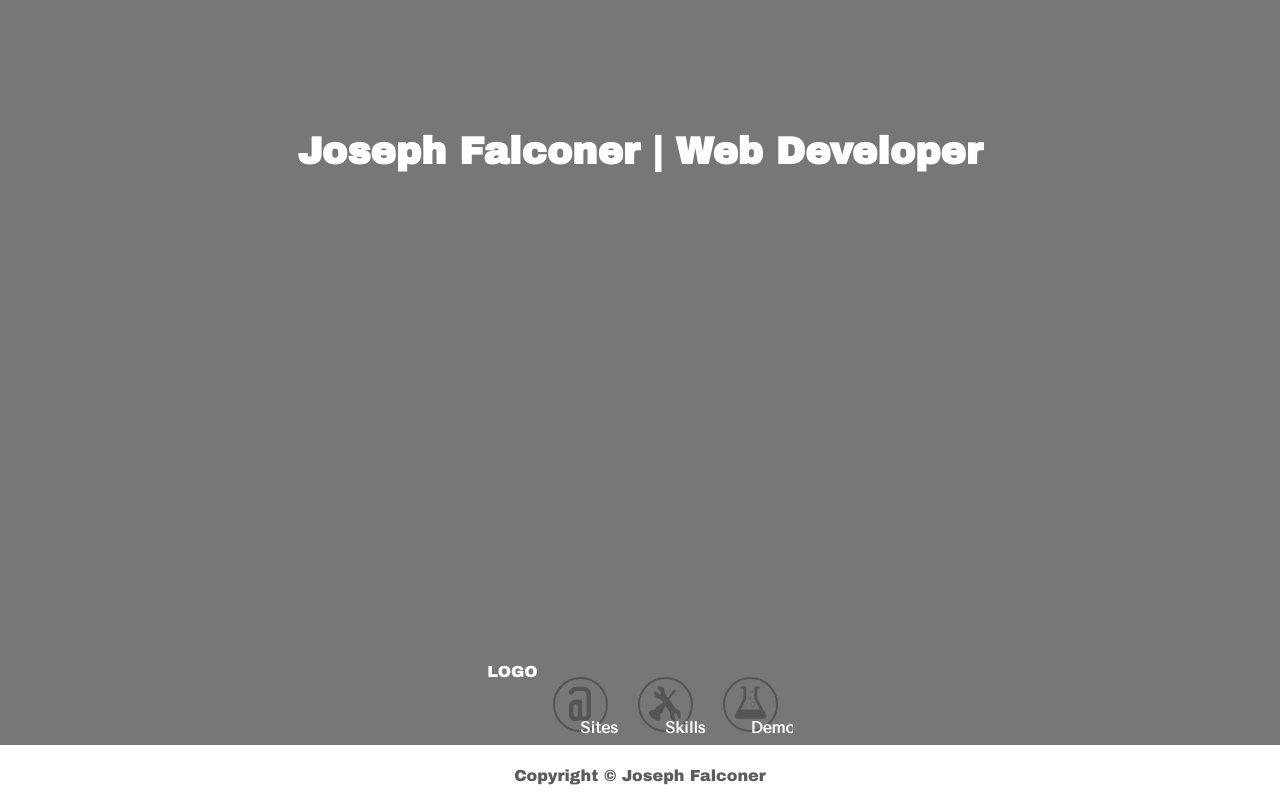
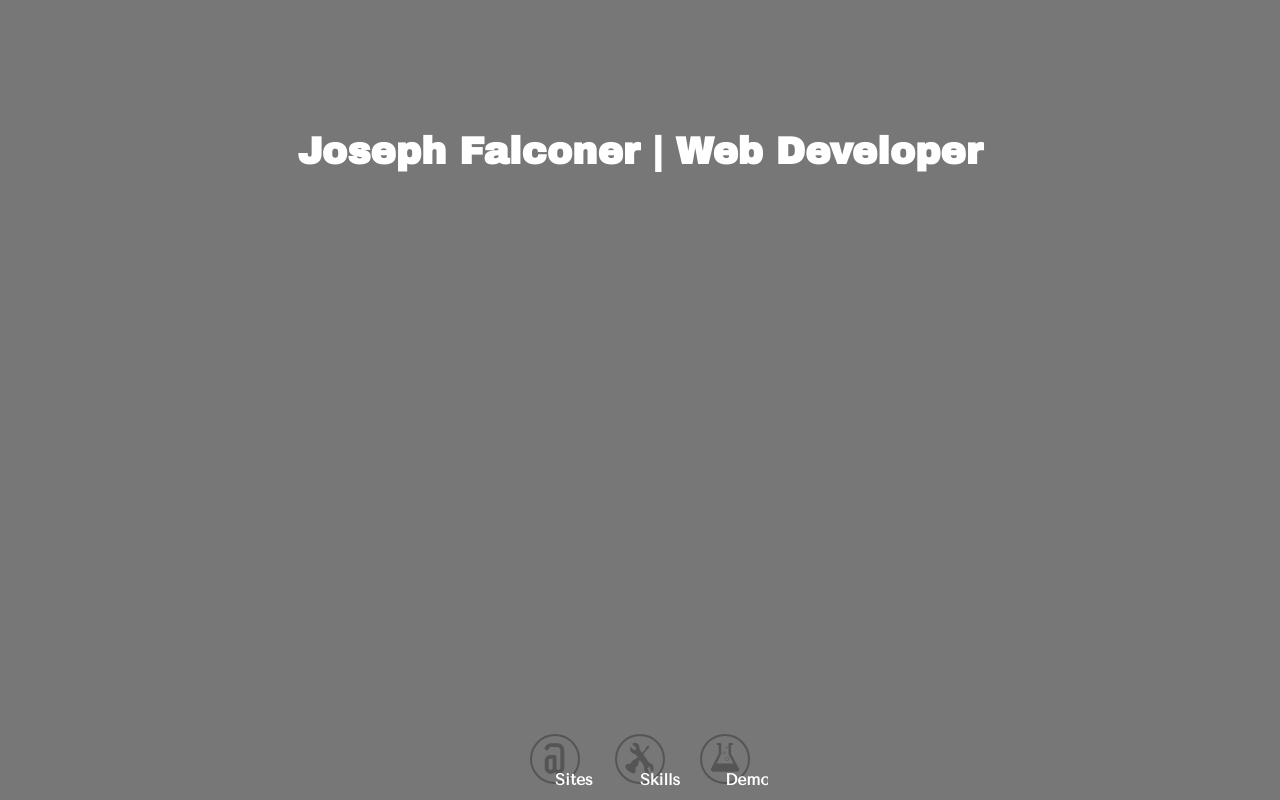
Before and after one commit to josephfalconer/falconerweb, a Django app: page / in a window 1280 px wide. Run offline with Django 3.2, Linux system fonts and the light colour scheme; data comes from the database, SQL or seed files in the repository; some libraries are stand-ins or nearby versions.

Commit message:
Tidied up nav items and frontcover transitions

```diff
--- a/assets/css/styles.css
+++ b/assets/css/styles.css
@@ -156,43 +156,35 @@
   }
 }
 
-.frontpage {
+.frontcover {
   position: fixed;
-  top: 0;
+  top: -100%;
   left: 0;
   width: 100%;
-  height: calc(100% - 3.4375rem);
+  height: 100%;
   background: #777;
   color: #fff;
-  -webkit-transform: translateY(-90%);
-          transform: translateY(-90%);
-  -webkit-transition: -webkit-transform 1s;
-  transition: -webkit-transform 1s;
-  transition: transform 1s;
-  transition: transform 1s, -webkit-transform 1s;
-}
-
-.frontpage--down {
-  -webkit-transform: none;
-          transform: none;
+  -webkit-transition: top 1s;
+  transition: top 1s;
 }
 
 .nav {
+  display: -webkit-box;
+  display: -ms-flexbox;
+  display: flex;
   position: absolute;
   left: 0;
   bottom: 0;
   width: 100%;
   height: 65px;
-  display: -webkit-box;
-  display: -ms-flexbox;
-  display: flex;
+  background: rgba(119, 119, 119, 0.8);
   -webkit-box-pack: center;
       -ms-flex-pack: center;
           justify-content: center;
-  -webkit-transition: -webkit-transform 1s;
-  transition: -webkit-transform 1s;
-  transition: transform 1s;
-  transition: transform 1s, -webkit-transform 1s;
+  -webkit-transform: translateY(100%);
+          transform: translateY(100%);
+  -webkit-transition: all 1s;
+  transition: all 1s;
 }
 
 @media (min-width: 768px) {
@@ -256,6 +248,11 @@
 .nav__item {
   width: 50%;
   margin: 0 auto;
+  -webkit-box-ordinal-group: 2;
+      -ms-flex-order: 1;
+          order: 1;
+  -webkit-transition: all 1s;
+  transition: all 1s;
 }
 
 @media (min-width: 768px) {
@@ -275,6 +272,19 @@
     width: 85px;
     margin: 0;
   }
+}
+
+.nav__item--logo {
+  overflow: hidden;
+  -webkit-box-ordinal-group: 1;
+      -ms-flex-order: 0;
+          order: 0;
+}
+
+.nav__item--logo .nav__linkcircle {
+  border: none;
+  width: 3.4375rem;
+  height: 3.4375rem;
 }
 
 .nav__link {
@@ -319,8 +329,8 @@
   display: none;
   position: relative;
   border: 0.125rem solid #1791E5;
-  width: 55px;
-  height: 55px;
+  width: 3.125rem;
+  height: 3.125rem;
   padding: 0.1875rem;
   border-radius: 50%;
   margin: 0 auto;
@@ -881,6 +891,19 @@
   }
 }
 
+.frontcover--down {
+  top: 0;
+}
+
+.frontcover--down .nav {
+  -webkit-transform: none;
+          transform: none;
+}
+
+.frontcover--down .nav__item--logo {
+  width: 0;
+}
+
 body.is-noscroll {
   position: fixed;
   width: 100%;
--- a/assets/js/src/Navigation.js
+++ b/assets/js/src/Navigation.js
@@ -6,15 +6,14 @@
 const Navigation = props => {
 	return (
 		<nav className="nav">
-			<a href="#" onClick={e => { props.onclick(e) }}>LOGO</a>
 			<ul className="nav__menu list--plain">
 				{props.pageTitles.map((pageTitle, index) => {
-					if (pageTitle != props.homePageTitle)
 					return (
 						<NavItem
 							key={index}
                         	title={pageTitle}
                         	onclick={props.onclick}
+                        	coverTitle={props.coverTitle}
                         />
 					);
                 })}
@@ -24,7 +23,7 @@
 }
 
 Navigation.propTypes = {
-	homePageTitle: PropTypes.string.isRequired,
+	coverTitle: PropTypes.string.isRequired,
 	pageTitles: PropTypes.array.isRequired,
 	onclick: PropTypes.func.isRequired,
 }
--- a/assets/scss/modules/_index.scss
+++ b/assets/scss/modules/_index.scss
@@ -4,6 +4,7 @@
 
 
 // global modules
+@import 'frontcover';
 @import 'nav';
 @import 'header';
 @import 'footer';
--- a/assets/scss/themes/_navigation.scss
+++ b/assets/scss/themes/_navigation.scss
@@ -81,6 +81,10 @@
 
 			.fill {
 				fill: $orange--active;
+
+				@include m(onlyhover) {
+					fill: $orange--active;
+				}
 			}
 
 			.stroke {
```
Also changed, not shown: other parts of assets/css/styles.css (+4 -0 lines), assets/js/src/App.js (+5 -5 lines), assets/js/src/IconLogo.js (added, +18 -0 lines), assets/js/src/NavItem.js (+10 -2 lines), assets/scss/modules/_frontcover.scss (added, +14 -0 lines), assets/scss/modules/_nav.scss (+18 -23 lines), assets/scss/states/_jstoggle.scss (+15 -0 lines), assets/js/bundle.js, 2 other files. Lines whose indentation alone changed are shown as unchanged.
